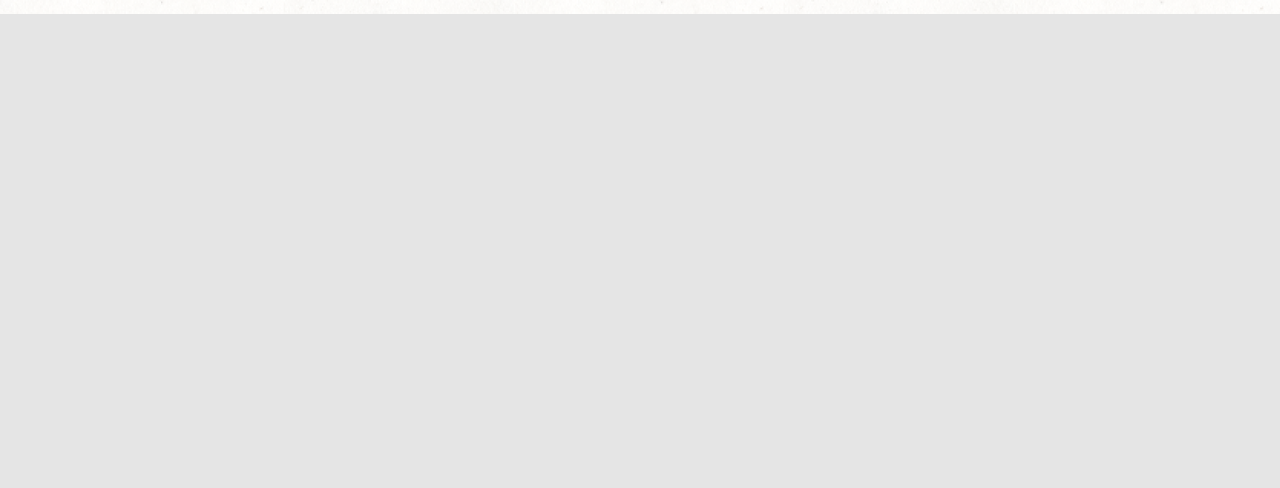
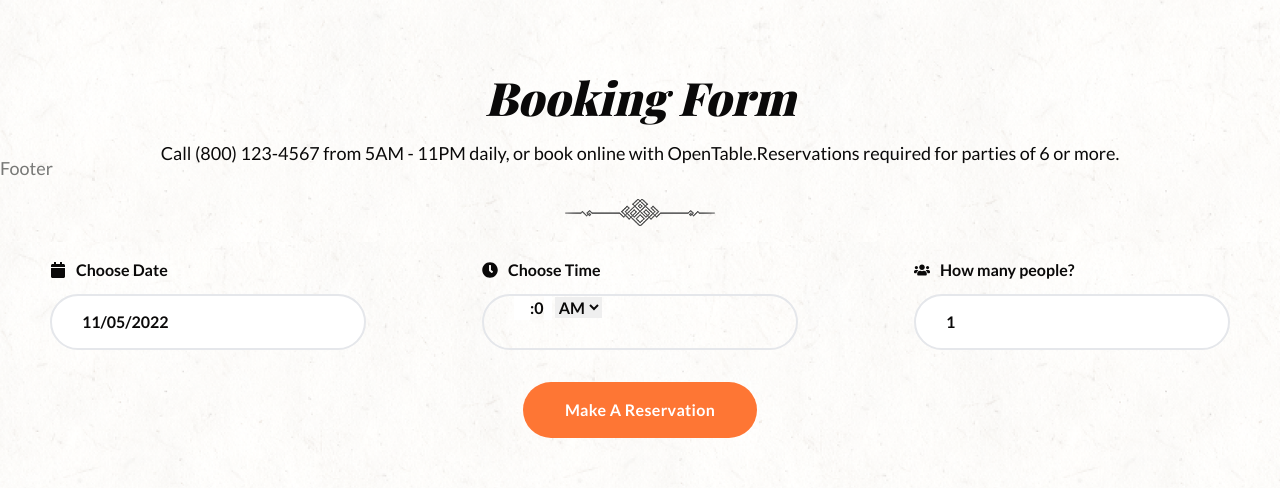
Before and after one commit to jgsamaaa/restaurantlandingpage, a React (Create React App) app: page / in a window 1280 px wide. Shown: the part 3758-4246 px from the top of the page. Before the commit the page ends 3772 px from the top, so only its background shows below. Built offline with nearby package versions, Linux system fonts and the light colour scheme; the HTML template or start-up script is replaced by a standard one; a web font is replaced by a local one.

Commit message:
Booking form section done /prettry hard

```diff
--- a/src/components/Reservation.js
+++ b/src/components/Reservation.js
@@ -1,7 +1,113 @@
-import React from 'react';
+import React, { useState } from 'react';
+// import data
+import { reservationData } from '../data';
+// import datepicker
+import DatePicker from 'react-datepicker';
+// import datepicker css
+import 'react-datepicker/dist/react-datepicker.css';
+// import timepicker
+import TimePicker from 'react-time-picker';
+// import timepicker css
+import '../timepicker.css';
+// import icons
+import { FaUsers, FaCalendar, FaClock } from 'react-icons/fa';
+// import motion
+import { motion } from 'framer-motion';
+// import variants
+import { fadeIn, staggerContainer } from '../variants';
 
 const Reservation = () => {
-  return <div>Reservation</div>;
+  // destructure reservation data
+  const { title, subtitle, modelImg, btnText } = reservationData;
+  // date state
+  const [startDate, setStartDate] = useState(new Date());
+  // clock state
+  const [value, setValue] = useState('10:00');
+
+  return (
+    <section className="relative top-96 z-30 pb-20 lg:py-[100px]">
+      <div className="container mx-auto">
+        {/* text */}
+        <motion.div
+          variants={staggerContainer}
+          initial="hidden"
+          whileInView={'show'}
+          className="text-center"
+        >
+          {/* title */}
+          <motion.h2
+            variants={fadeIn('up', 'tween', 0.2, 1.6)}
+            className="h2 capitalize"
+          >
+            {title}
+          </motion.h2>
+          {/* subtitle */}
+          <motion.p
+            variants={fadeIn('up', 'tween', 0.4, 1.6)}
+            className="mb-8 text-dark"
+          >
+            {subtitle}
+          </motion.p>
+          {/* model */}
+          <motion.div
+            variants={fadeIn('up', 'tween', 0.6, 1.6)}
+            className="flex justify-center mb-8"
+          >
+            <img src={modelImg} alt="" />
+          </motion.div>
+        </motion.div>
+        {/* form */}
+        <motion.form
+          variants={fadeIn('up', 'tween', 0.7, 1.6)}
+          initial="hidden"
+          whileInView={'show'}
+        >
+          <div className="flex flex-col lg:flex-row gap-y-4 items-center justify-between mb-8">
+            {/* datepicker */}
+            <div>
+              <div className="flex items-center gap-x-[10px] font-semibold text-dark text-base mb-3">
+                <FaCalendar />
+                <div>Choose Date</div>
+              </div>
+              <DatePicker
+                className="input"
+                selected={startDate}
+                onChange={(date) => setStartDate(date)}
+              />
+            </div>
+            {/* timepicker */}
+            <div>
+              <div className="flex items-center gap-x-[10px] font-semibold text-dark text-base mb-3">
+                <FaClock />
+                <div>Choose Time</div>
+              </div>
+              <TimePicker
+                className="input"
+                clearIcon={false}
+                clockIcon={false}
+                onChange={setValue}
+                value={value}
+              />
+            </div>
+            {/* person number */}
+            <div>
+              <div className="flex items-center gap-x-[10px] font-semibold text-dark text-base mb-3">
+                <FaUsers />
+                <div>How many people?</div>
+              </div>
+              <input className="input" type="text" placeholder="1" />
+            </div>
+          </div>
+          {/* button */}
+          <div className="max-w-[316px] mx-auto flex justify-center">
+            <button className="btn capitalize w-full lg:w-auto">
+              {btnText}
+            </button>
+          </div>
+        </motion.form>
+      </div>
+    </section>
+  );
 };
 
 export default Reservation;
```
